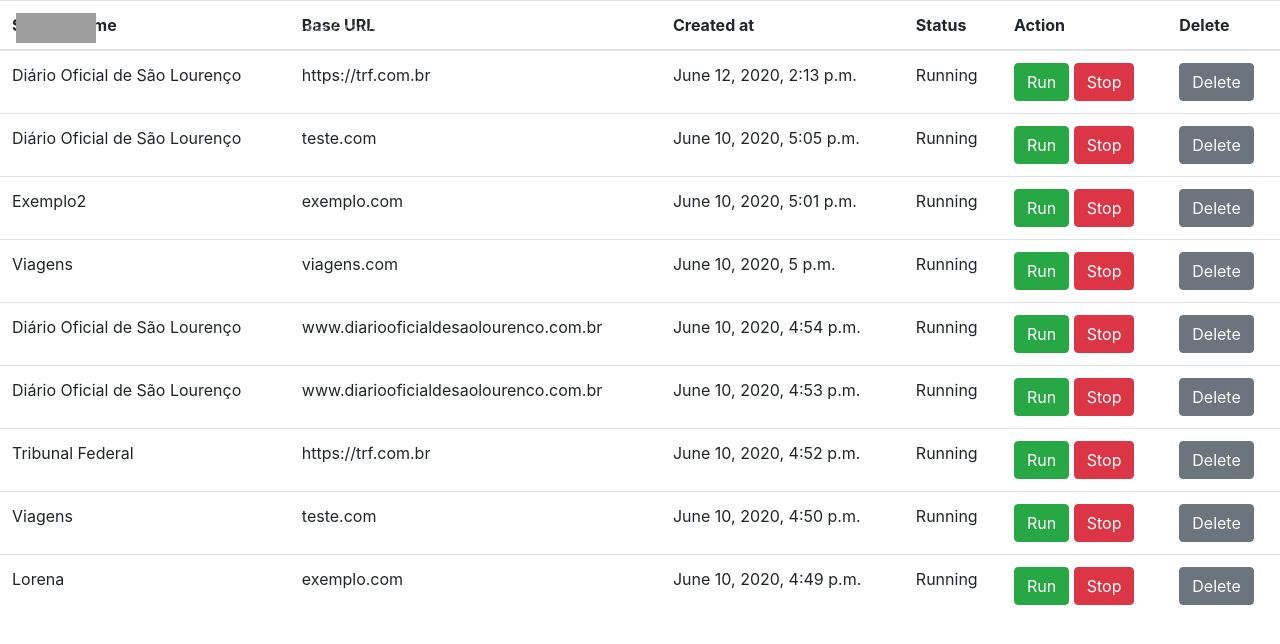
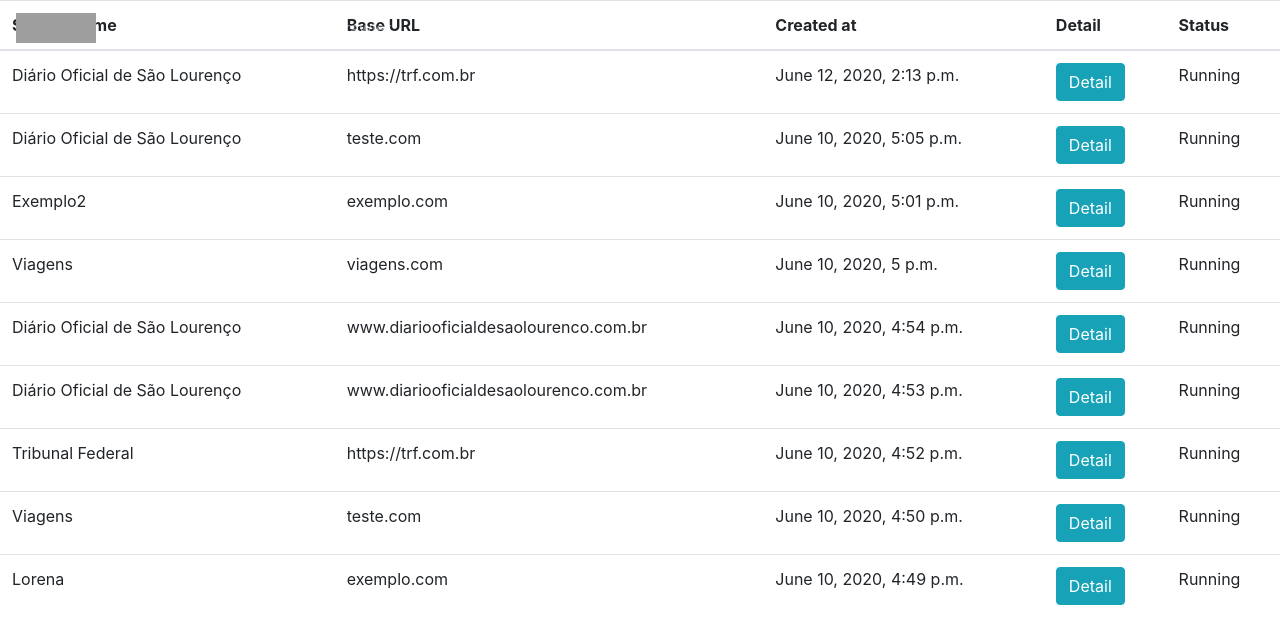
Before and after one commit to LorenaMendes/django-web-interface, a Django app: page / in a window 1280 px wide. Shown: the top 644 px of the page. Run offline with Django 3.2, Linux system fonts and the light colour scheme; data comes from the database, SQL or seed files in the repository; both versions use the stored data as it was after the commit; some libraries are stand-ins or nearby versions; grey boxes are pictures that could not be loaded.

Commit message:
Detail screen added

```diff
--- a/main/templates/main/list_crawlers.html
+++ b/main/templates/main/list_crawlers.html
@@ -18,9 +18,8 @@ Home
                     <th scope="col">Source Name</th>
                     <th scope="col">Base URL</th>
                     <th scope="col">Created at</th>
+                    <th scope="col">Detail</th>
                     <th scope="col">Status</th>
-                    <th scope="col">Action</th>
-                    <th scope="col">Delete</th>
                 </tr>
             </thead>
             <tbody>
@@ -29,11 +28,8 @@ Home
                     <td>{{crawler.source_name }}</td>
                     <td>{{crawler.base_url }}</td>
                     <td>{{crawler.creation_date }}</td>
+                    <td><a class="btn btn-info" href="{% url 'detail_crawler' crawler.id %}">Detail</a></td>
                     <td>Running</td>
-                    <td><button class="btn btn-success" onclick="runScript('{{ crawler.id }}')">Run</button>
-                        <button class="btn btn-danger">Stop</button>
-                    </td>
-                    <td><a class="btn btn-secondary" href="{% url 'delete_crawler' crawler.id %}">Delete</a></td>
                 </tr>
                 {% endfor %}
             </tbody>
--- a/main/urls.py
+++ b/main/urls.py
@@ -6,6 +6,7 @@ urlpatterns = [
     path("crawlers/", views.list_crawlers, name="list_crawlers"),
     path("new/", views.create_crawler, name="create_crawler"),
     path("delete/<int:id>/", views.delete_crawler, name="delete_crawler"),
+    path("detail/<int:id>/", views.detail_crawler, name="detail_crawler"),
     path("crawlers/steps/", views.create_steps, name="create_steps"),
     path("monitoring/", views.monitoring, name="monitoring"),
     path("crawlers/manage_crawl/<int:instance_id>", views.manage_crawl, name="manage_crawl"),
--- a/main/views.py
+++ b/main/views.py
@@ -3,7 +3,7 @@ from django.http import HttpResponse, HttpResponseRedirect
 
 from .forms import CrawlRequestForm, RawCrawlRequestForm
 from .models import CrawlRequest
-from .src.crawler_manager import start_crawler
+# from .src.crawler_manager import start_crawler
 
 def getAllData():
     return CrawlRequest.objects.all().order_by('-creation_date')
@@ -37,6 +37,16 @@ def delete_crawler(request, id):
 
     return render(request, 'main/confirm_delete_modal.html', {'crawler': crawler})
 
+def detail_crawler(request, id):
+    crawler = CrawlRequest.objects.get(id=id)
+    print("***************")
+    print(crawler)
+
+    # if request.method == 'POST':
+
+    #     return HttpResponseRedirect('http://localhost:8000/crawlers/')
+
+    return render(request, 'main/detail_crawler.html', {'crawler': crawler})
 
 def monitoring(response):
     return HttpResponseRedirect("http://localhost:5000/")
@@ -46,13 +56,13 @@ def create_steps(response):
 
 def manage_crawl(response, instance_id):
 
-    data = CrawlRequest.objects.filter(id=instance_id).values()[0]
-    del data['creation_date']
-    del data['last_modified']
+    # data = CrawlRequest.objects.filter(id=instance_id).values()[0]
+    # del data['creation_date']
+    # del data['last_modified']
 
-    command, instance_id = start_crawler(data)
+    # command, instance_id = start_crawler(data)
 
-    print("*******************")
-    print(command)
-    print("*******************")
+    # print("*******************")
+    # print(command)
+    # print("*******************")
     return render(response, "main/list_crawlers.html", {})
```
Also changed, not shown: main/templates/main/detail_crawler.html (added, +33 -0 lines), db.sqlite3.
